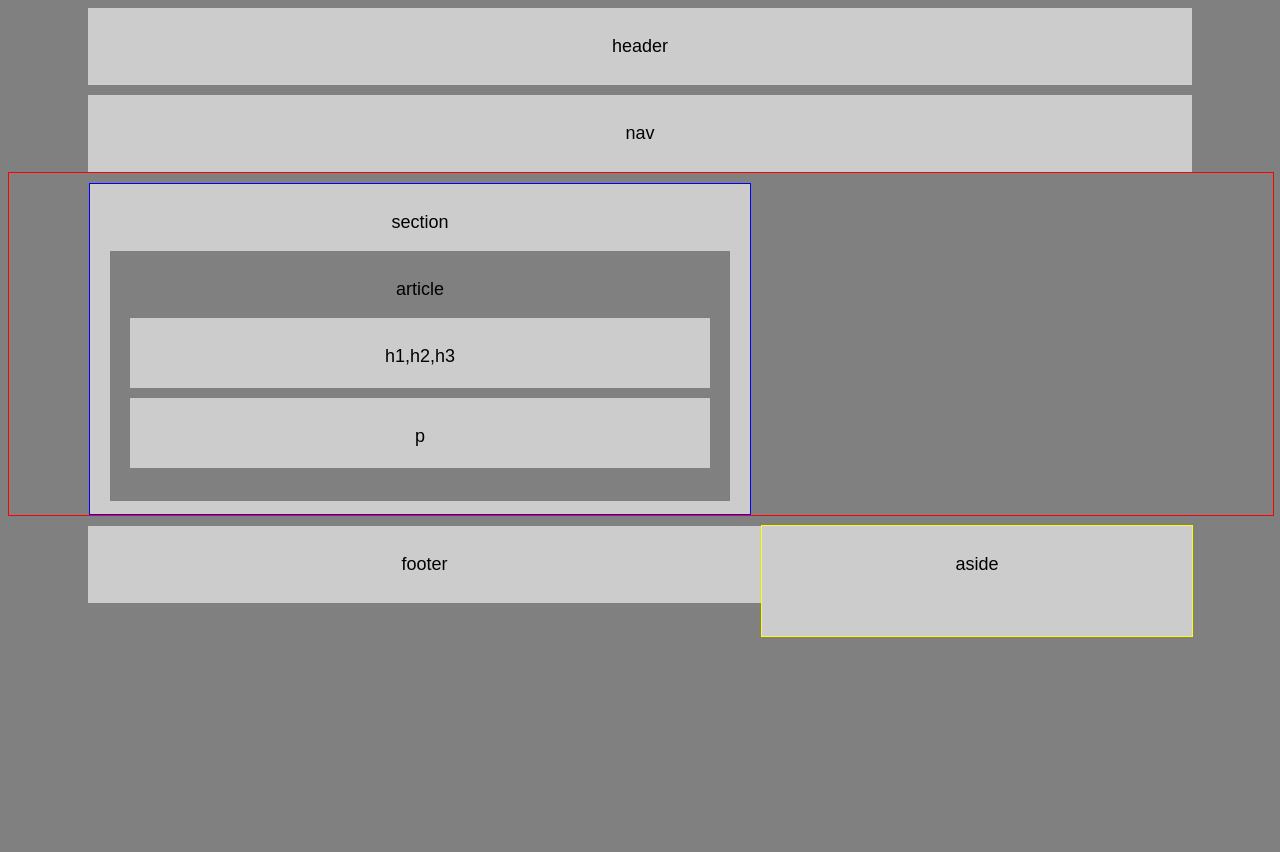
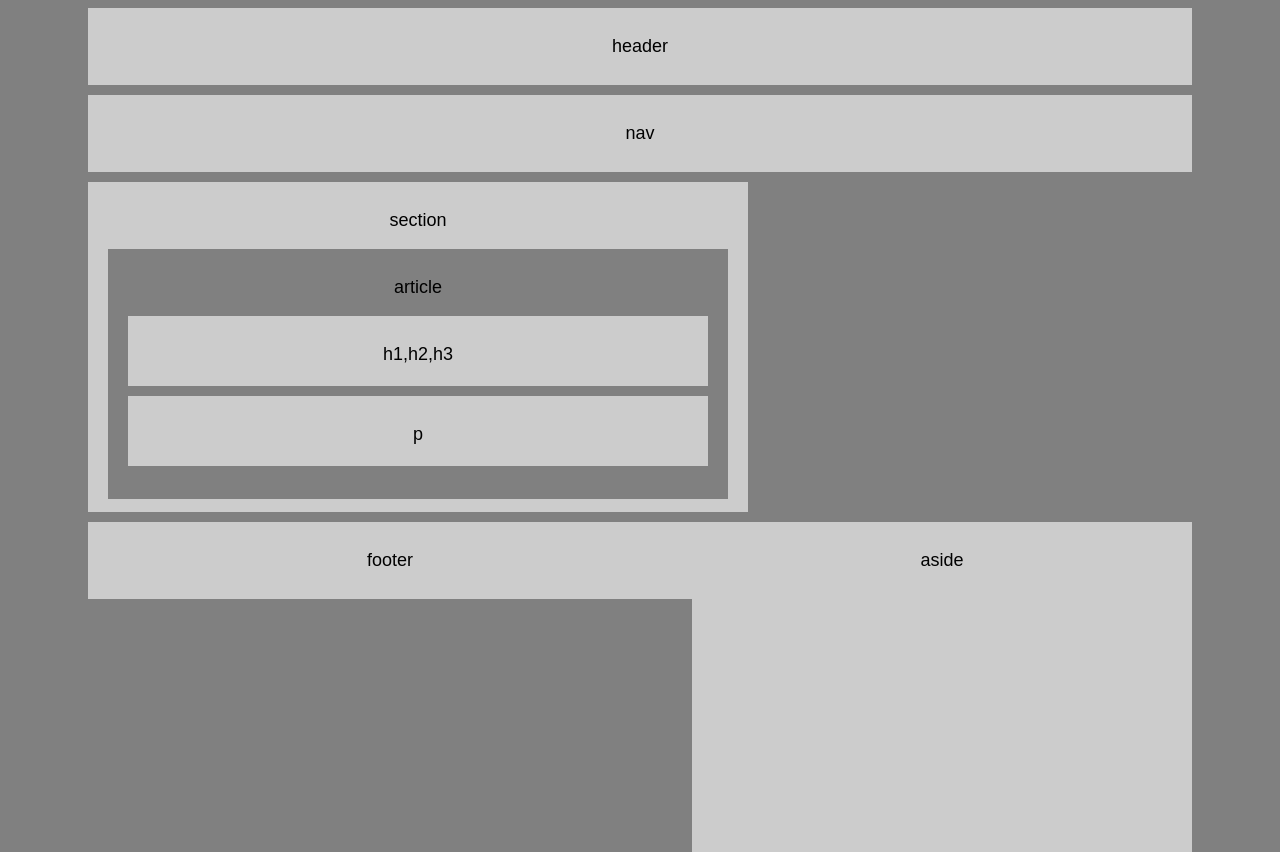
Before and after one commit to sid845/HW-Wireframe, a plain HTML site: page index.html in a window 1280 px wide. Before the commit the page ends 800 px from the top, so only its background shows below. Drawn offline with Linux system fonts and the light colour scheme.

Commit message:
2nd commit

```diff
--- a/style.css
+++ b/style.css
@@ -19,7 +19,7 @@ nav{
 
 .wrapper{
 	width:100%;
-	border:1px solid red;
+
 }
 section{
 	background-color: #cccccc;
@@ -27,12 +27,13 @@ section{
 	padding-top: 10px;
 	margin-top: 10px;
 	margin-left: 80px;
-	margin-right: 80px;
+	margin-right: 0;
 	width:660px;
 	height:320px;
-	border:1px solid blue;
+
 	display: inline-block;
 }
+
 article{
 	background-color: grey;
 	text-align: center;
@@ -71,11 +72,13 @@ aside{
 
 	margin-right:80px;
 	float:right;
-	width:430px;
-	border:1px solid yellow;
-	height:100px;
+	width:500px;
+
+	height:320px;
 
 }
+
+
 footer{
 	background-color: #cccccc;
 	text-align: center;
```
